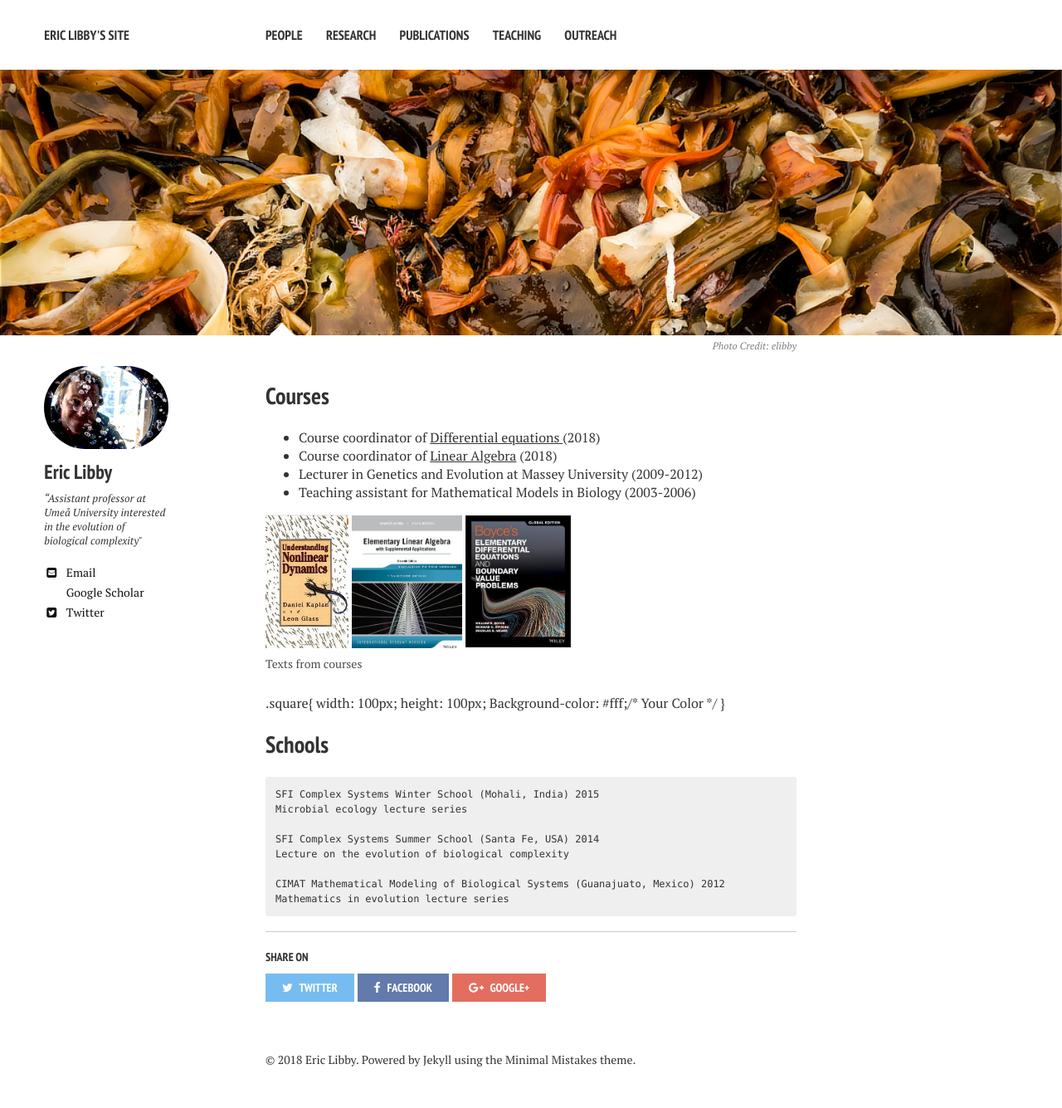
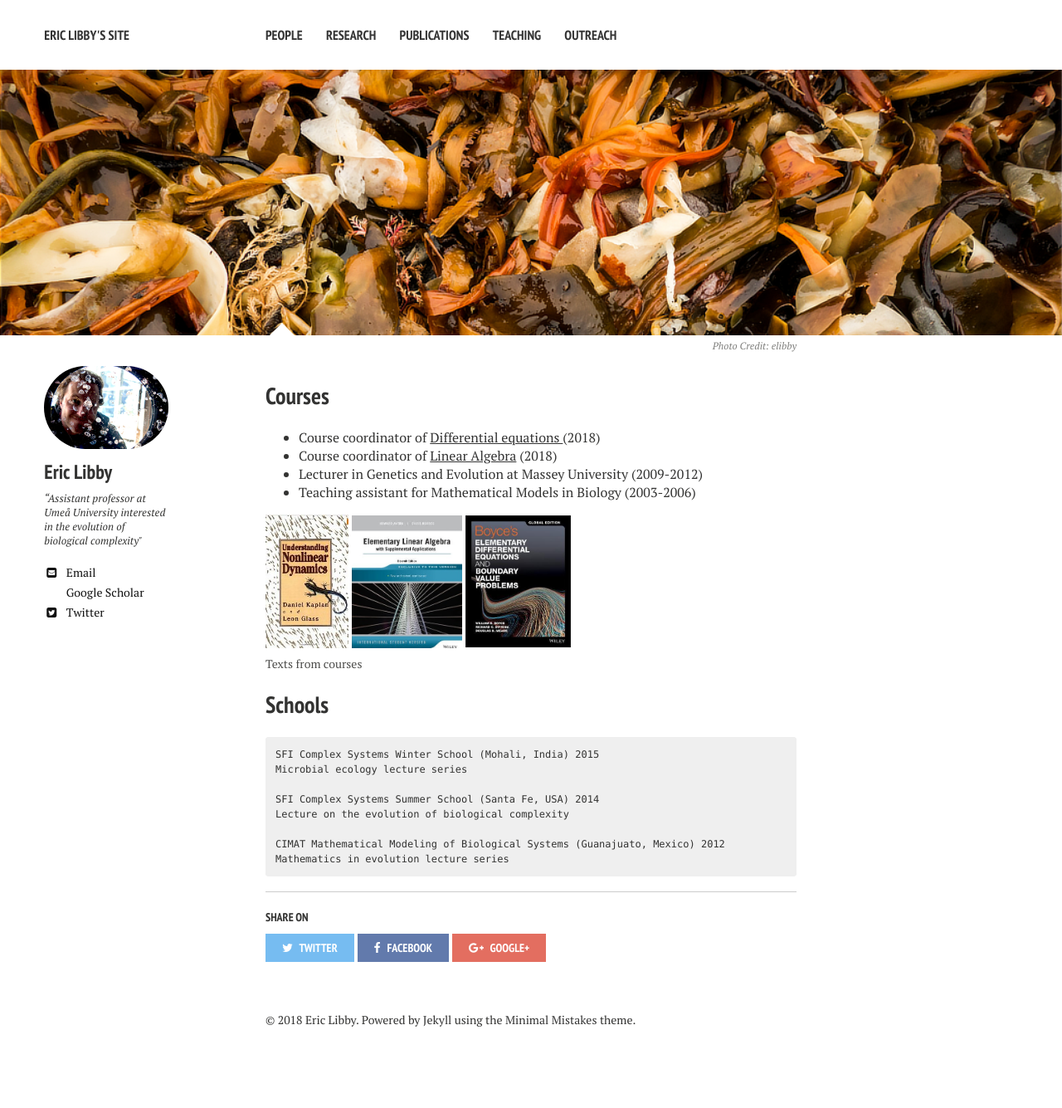
Before and after one commit to ericlibby/oldweb, a Jekyll site: the page built from p_teaching/index.md, in a window 1280 px wide. Shown: the whole page at 83% size. Built offline with Jekyll 4.4.1, drawn with Linux system fonts in a browser that asks for light colours; nearby versions of some CDN libraries; our own code applies the rules of GitHub Pages for plain Markdown files; after the commit the page ends 1287 px from its top, so only the background shows below that.

Commit message:
quick fix

```diff
--- a/p_teaching/index.md
+++ b/p_teaching/index.md
@@ -24,12 +24,6 @@ image:
 <figcaption> Texts from courses </figcaption>
 </figure>
 
-.square{
-    width: 100px;
-    height: 100px;
-    Background-color: #fff;/* Your Color */
-}
-
 
 ## Schools
 	SFI Complex Systems Winter School (Mohali, India) 2015
```
